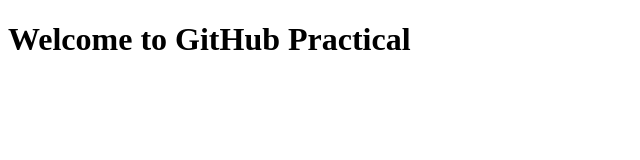
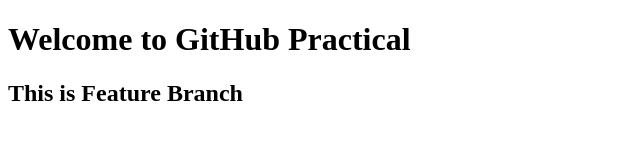
Before and after one commit to TanushreeMagar/www, a plain HTML site: page index.html in a window 1280 px wide. Shown: the whole page, without its empty margins (0-640 px from the left). Drawn offline with Linux system fonts and the light colour scheme.

Commit message:
Added feature branch changes

```diff
--- a/index.html
+++ b/index.html
@@ -5,5 +5,6 @@
 </head>
 <body>
     <h1>Welcome to GitHub Practical</h1>
+    <h2>This is Feature Branch</h2>
 </body>
 </html>
```
